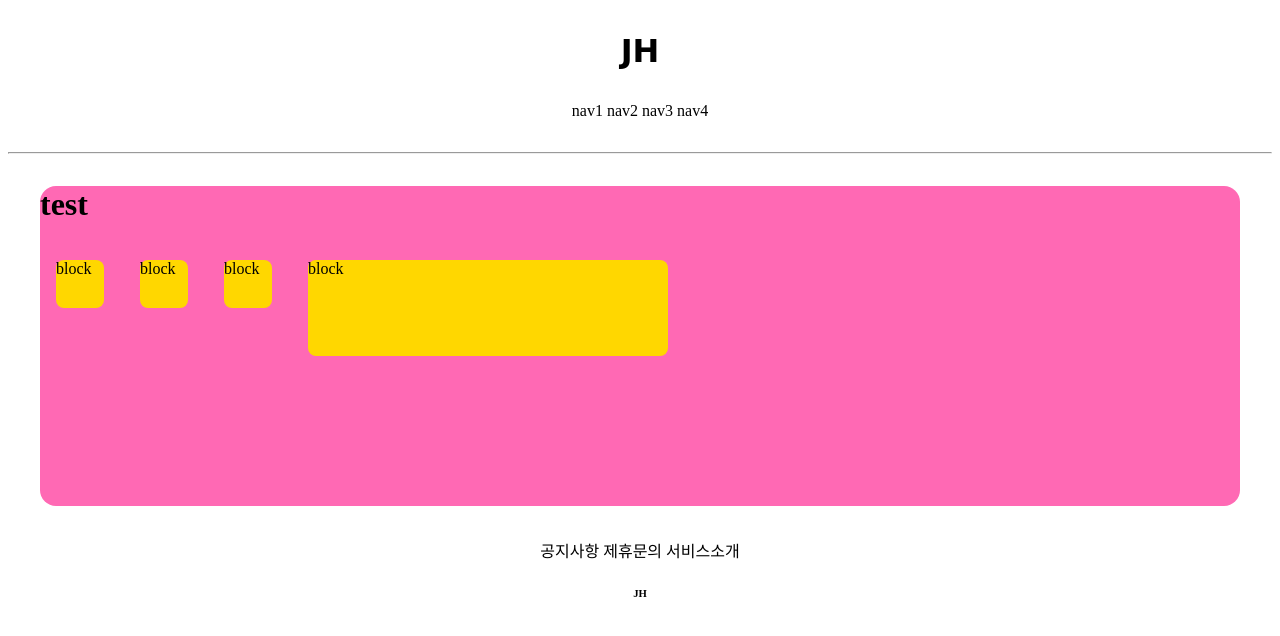
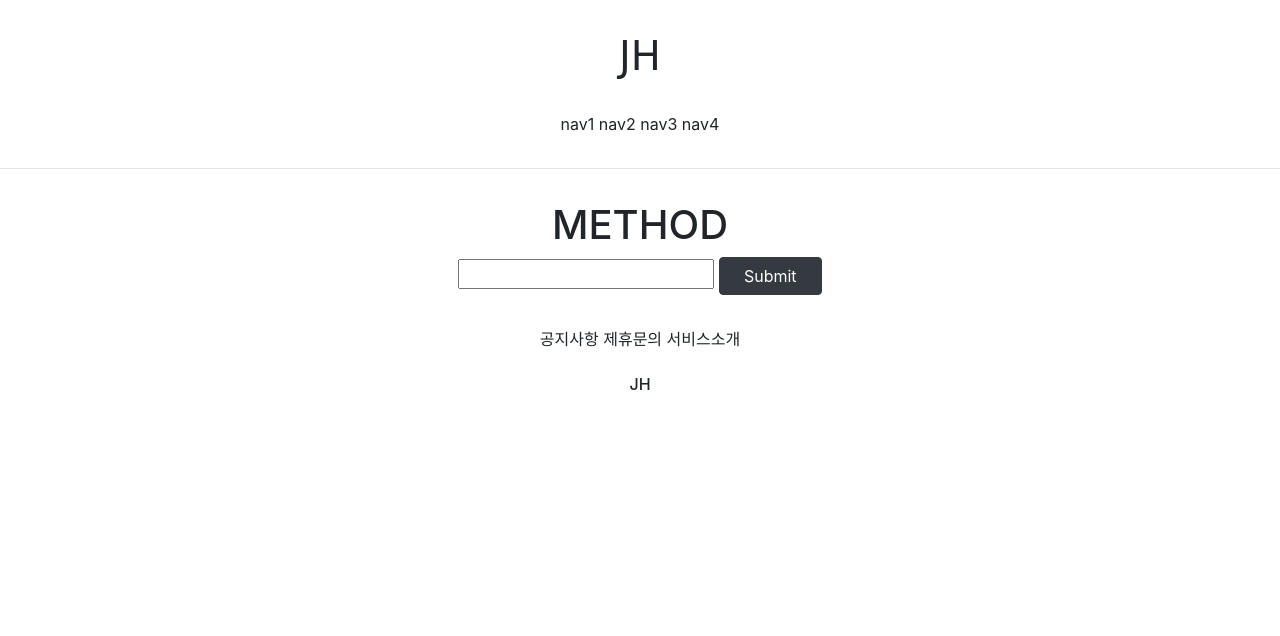
Before and after one commit to Jungjaehoon7/gis_jjh, a Django app: page /account/hello_world/ in a window 1280 px wide. Shown: the top 636 px of the page. Run offline with Django 3.2, Linux system fonts and the light colour scheme; parts of the project's set-up code (start-up, migrations or seed data) failed here and were passed over; some libraries are stand-ins or nearby versions; some web fonts are replaced.

Commit message:
20210708 COMMIT

```diff
--- a/accountapp/templates/accountapp/hello_world.html
+++ b/accountapp/templates/accountapp/hello_world.html
@@ -2,26 +2,21 @@
 
 {% block content %}
 
-    <style>
-        .testing {background-color: gold;
-        height: 48px;
-        width: 48px;
-        margin: 1rem;
-        border-radius: .5rem;
-        }
 
+    <div style="  margin:2rem; text-align: center ">
 
+        <h1>METHOD</h1>
 
+        <form action="/accounts/hello_world/" method="post">
+            {% csrf_token %}
+            <input type="text" name="hello_world_input">
 
-    </style>
-    <div style=" height: 20rem ; background-color : hotpink ; border-radius: 1rem ; margin:2rem">
+            <input class="btn btn-dark rounded-pill px-4" type="submit">
 
-    <h1>test </h1>
-
-    <div class=" testing" style="display: inline-block">block</div>
-    <div class=" testing" style="display: inline-block; width: 3rem; height: 3rem;">block</div>
-    <div class=" testing" style="display: inline-block; width: 3em; height: 3em;">block</div>
-    <div class=" testing" style="display: inline-block; width: 30%; height: 30%;">block</div>
+        </form>
+        {% if hello_world_output %}
+            <h3>{{ hello_world_output.text}}</h3>
+        {% endif %}
 
     </div>
 
--- a/accountapp/views.py
+++ b/accountapp/views.py
@@ -1,7 +1,24 @@
+
 from django.http import HttpResponse
 from django.shortcuts import render
 
 # Create your views here.
+from accountapp.models import HelloWorld
+
 
 def hello_world(request):
-    return render(request,'accountapp/hello_world.html')
+    if request.method == "POST":
+
+        temp = request.POST.get('hello_world_input')
+
+        new_hello_world = HelloWorld()
+
+        new_hello_world.text = temp
+
+        new_hello_world.save()
+
+        return render(request,'accountapp/hello_world.html', context={'hello_world_output': 'new_hello_world'})
+
+
+    else:
+        return render(request, 'accountapp/hello_world.html', context={'text' : 'GET METHOD!'})
--- a/templates/head.html
+++ b/templates/head.html
@@ -5,7 +5,7 @@
     <title>Title</title>
 
     {#boots strap link#}
-    <link href="https://cdn.jsdelivr.net/npm/bootstrap@5.0.2/dist/css/bootstrap.min.css" integrity="sha384-EVSTQN3/azprG1Anm3QDgpJLIm9Nao0Yz1ztcQTwFspd3yD65VohhpuuCOmLASjC" crossorigin="anonymous">
+    <link rel="stylesheet" href="https://stackpath.bootstrapcdn.com/bootstrap/4.1.3/css/bootstrap.min.css" integrity="sha384-MCw98/SFnGE8fJT3GXwEOngsV7Zt27NXFoaoApmYm81iuXoPkFOJwJ8ERdknLPMO" crossorigin="anonymous">
     {# GOOGLE FONTLINK  #}
     <link rel="preconnect" href="https://fonts.googleapis.com">
     <link rel="preconnect" href="https://fonts.gstatic.com" crossorigin>
```
Also changed, not shown: identifier.sqlite (added).
